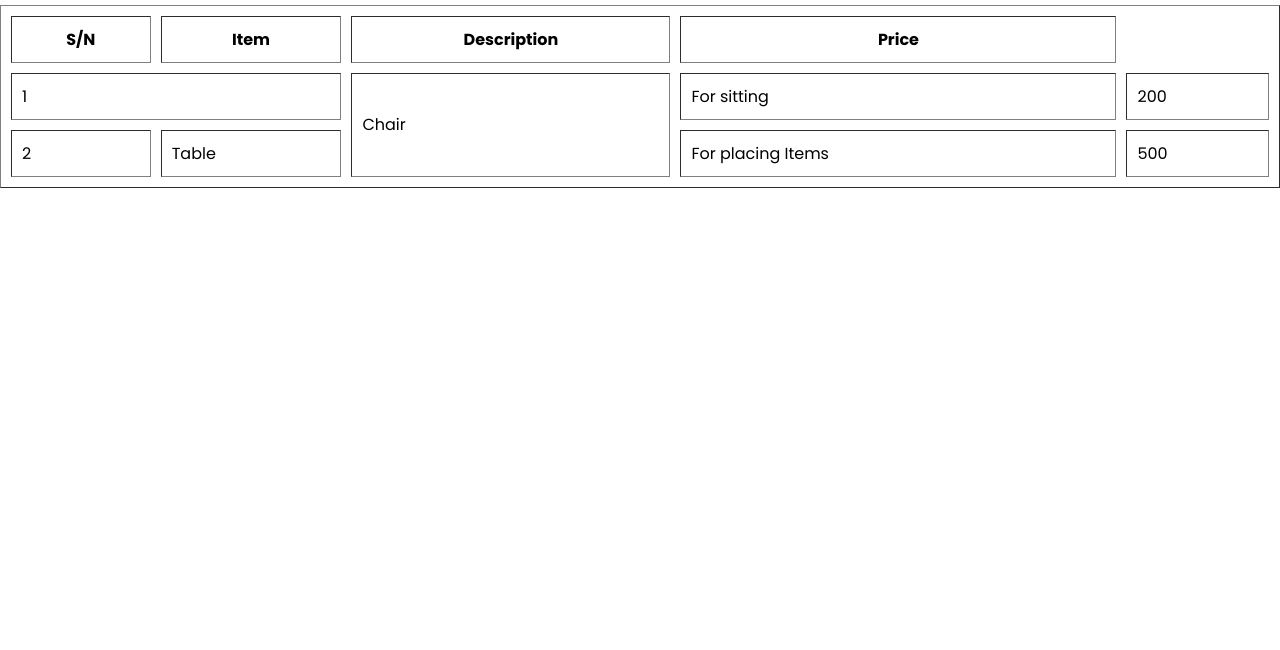
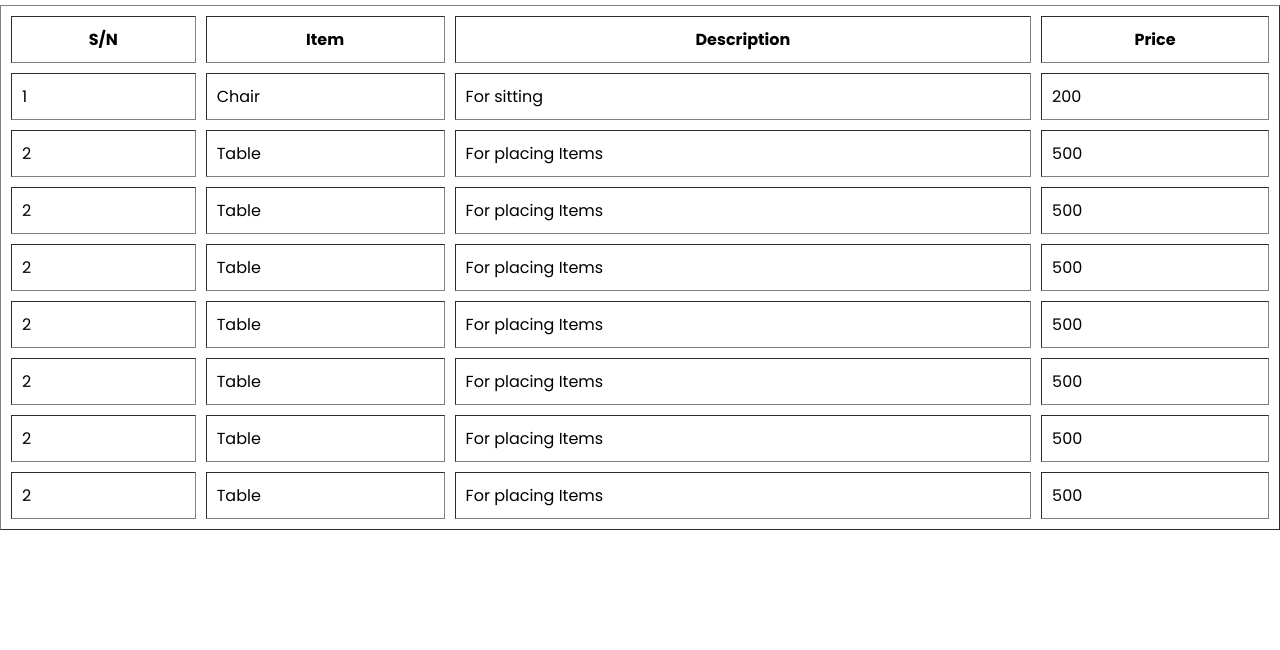
Before and after one commit to tessa256/Project1, a plain HTML site: page aboutUs.html in a window 1280 px wide. Shown: the part 167-817 px from the top of the page. Drawn offline with Linux system fonts and the light colour scheme.

Commit message:
Table update

```diff
--- a/aboutUs.html
+++ b/aboutUs.html
@@ -35,7 +35,7 @@
 
         <div class="profile">
             <img src="./dangote.jfif" alt="">
-            <p>Daniel</p>
+            <p>Tessaa</p>
             <svg xmlns="http://www.w3.org/2000/svg" height="24" viewBox="0 -960 960 960" width="24">
                 <path d="M480-345 240-585l56-56 184 184 184-184 56 56-240 240Z" />
             </svg>
@@ -63,10 +63,46 @@
 
             <tbody>
                 <tr>
-                    <td colspan="2">1</td>
-                    <td rowspan="2">Chair</td>
+                    <td /*colspan="2"*/>1</td>
+                    <td /*rowspan="1"*/>Chair</td>
                     <td>For sitting</td>
                     <td>200</td>
+                </tr>
+                <tr>
+                    <td>2</td>
+                    <td>Table</td>
+                    <td>For placing Items</td>
+                    <td>500</td>
+                </tr>
+                <tr>
+                    <td>2</td>
+                    <td>Table</td>
+                    <td>For placing Items</td>
+                    <td>500</td>
+                </tr>
+                <tr>
+                    <td>2</td>
+                    <td>Table</td>
+                    <td>For placing Items</td>
+                    <td>500</td>
+                </tr>
+                <tr>
+                    <td>2</td>
+                    <td>Table</td>
+                    <td>For placing Items</td>
+                    <td>500</td>
+                </tr>
+                <tr>
+                    <td>2</td>
+                    <td>Table</td>
+                    <td>For placing Items</td>
+                    <td>500</td>
+                </tr>
+                <tr>
+                    <td>2</td>
+                    <td>Table</td>
+                    <td>For placing Items</td>
+                    <td>500</td>
                 </tr>
                 <tr>
                     <td>2</td>
```
